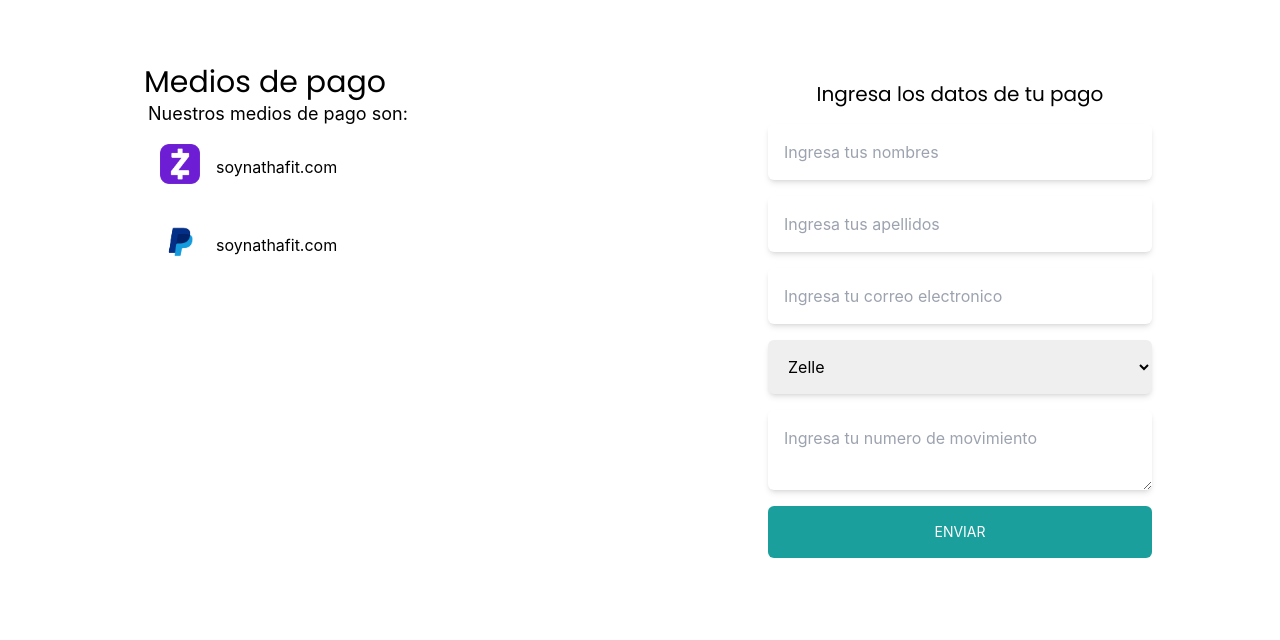
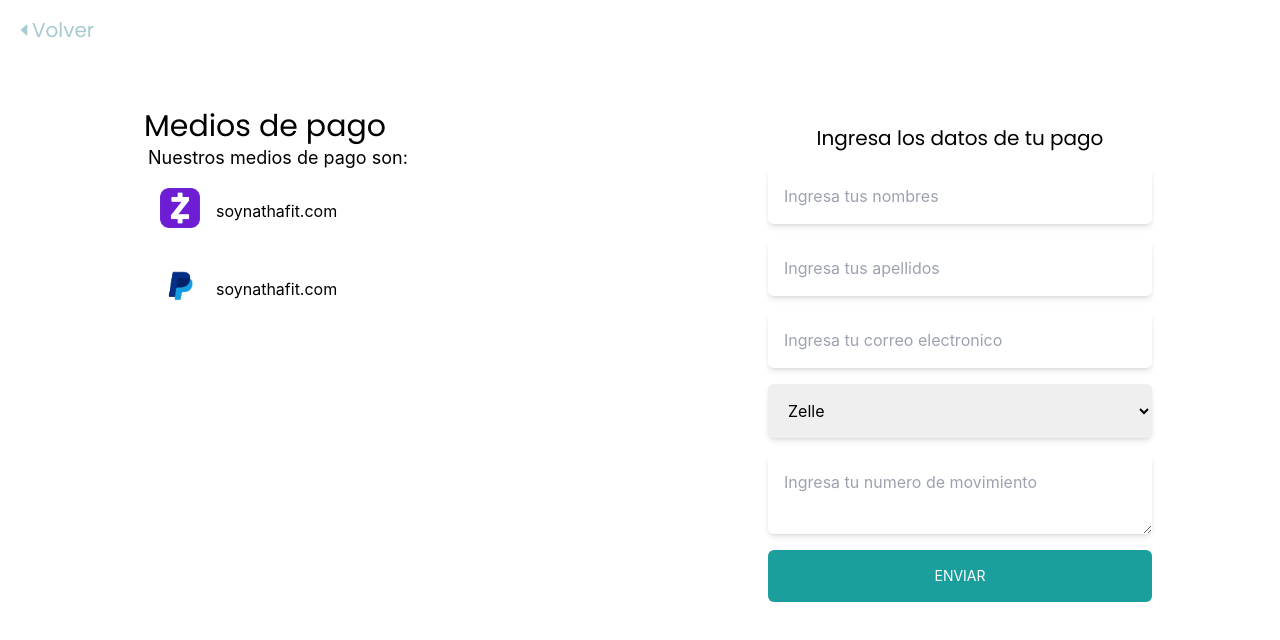
Before and after one commit to samdiazven/soynathafit-landing, a Next.js app: page /pagos in a window 1280 px wide. Shown: the top 640 px of the page. Built offline with nearby package versions, Linux system fonts and the light colour scheme.

Commit message:
add back button

```diff
--- a/pages/api/payments.ts
+++ b/pages/api/payments.ts
@@ -48,9 +48,6 @@ export default async function handler(
     console.error(e);
     return res.status(500).json({
       msg: "Internal server error",
-      variables: {
-        g2: process.env.GOOGLE_PRIVATE_KEY,
-      },
       data: e,
     });
   }
--- a/pages/pagos.tsx
+++ b/pages/pagos.tsx
@@ -3,6 +3,8 @@ import React from "react";
 import Swal from "sweetalert2";
 import zelle from "../assets/zelle.png";
 import paypal from "../assets/paypal.png";
+import Link from "next/link";
+import { AiFillCaretLeft } from "react-icons/ai";
 
 type Service = "paypal" | "zelle";
 
@@ -64,7 +66,15 @@ export default function Pagos() {
 
   return (
     <main className=" min-h-screen">
-      <section className="max-w-5xl gap-4 mx-auto py-16 flex flex-col md:flex-row justify-between ">
+      <Link href="/">
+        <div className="flex items-center w-32 hover:text-blue-100 p-4">
+          <AiFillCaretLeft />
+          <span className="text-bold font-poppins text-md md:text-xl hover:cursor-pointer ">
+            Volver
+          </span>
+        </div>
+      </Link>
+      <section className="max-w-5xl gap-4 mx-auto py-12 flex flex-col md:flex-row justify-between ">
         <div className="w-full md:w-1/2">
           <article className="px-4 w-full">
             <h2 className="font-poppins text-bold text-3xl ">Medios de pago</h2>
```
